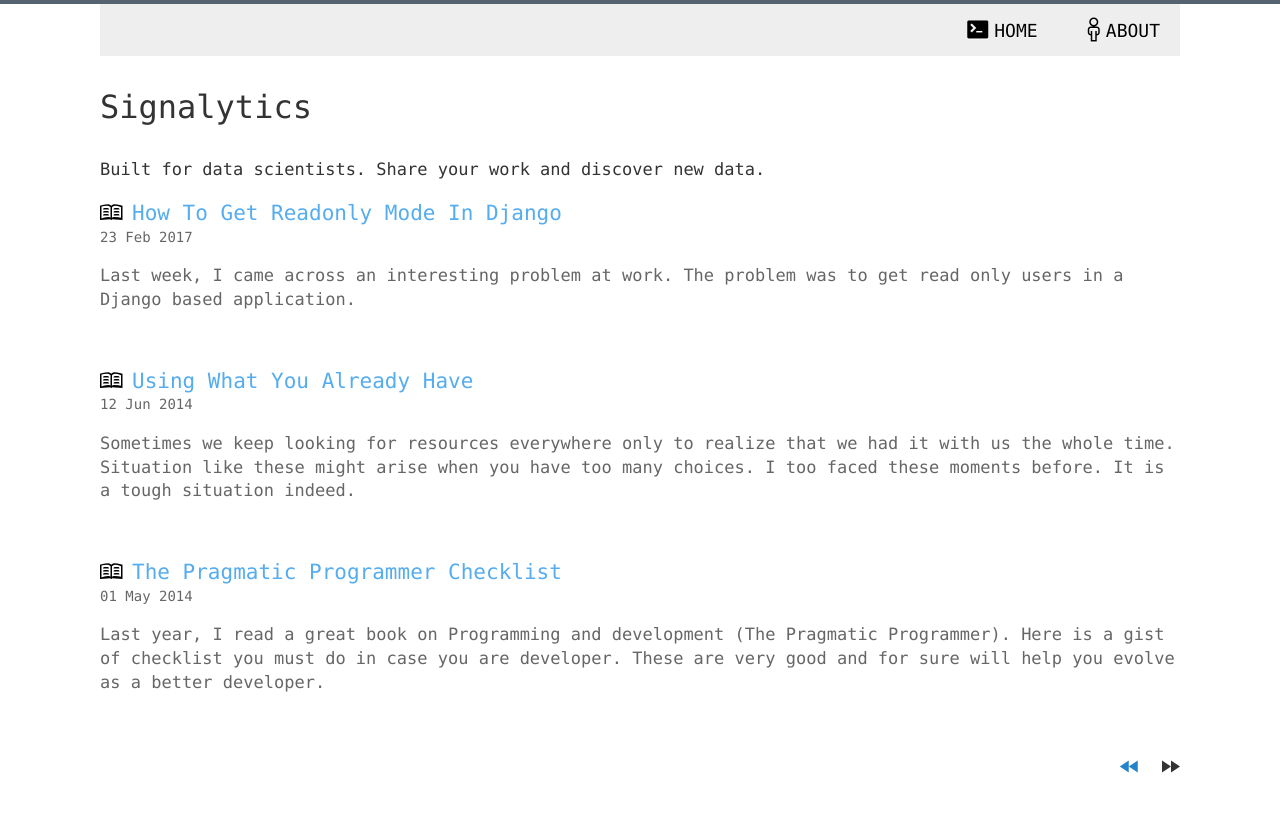
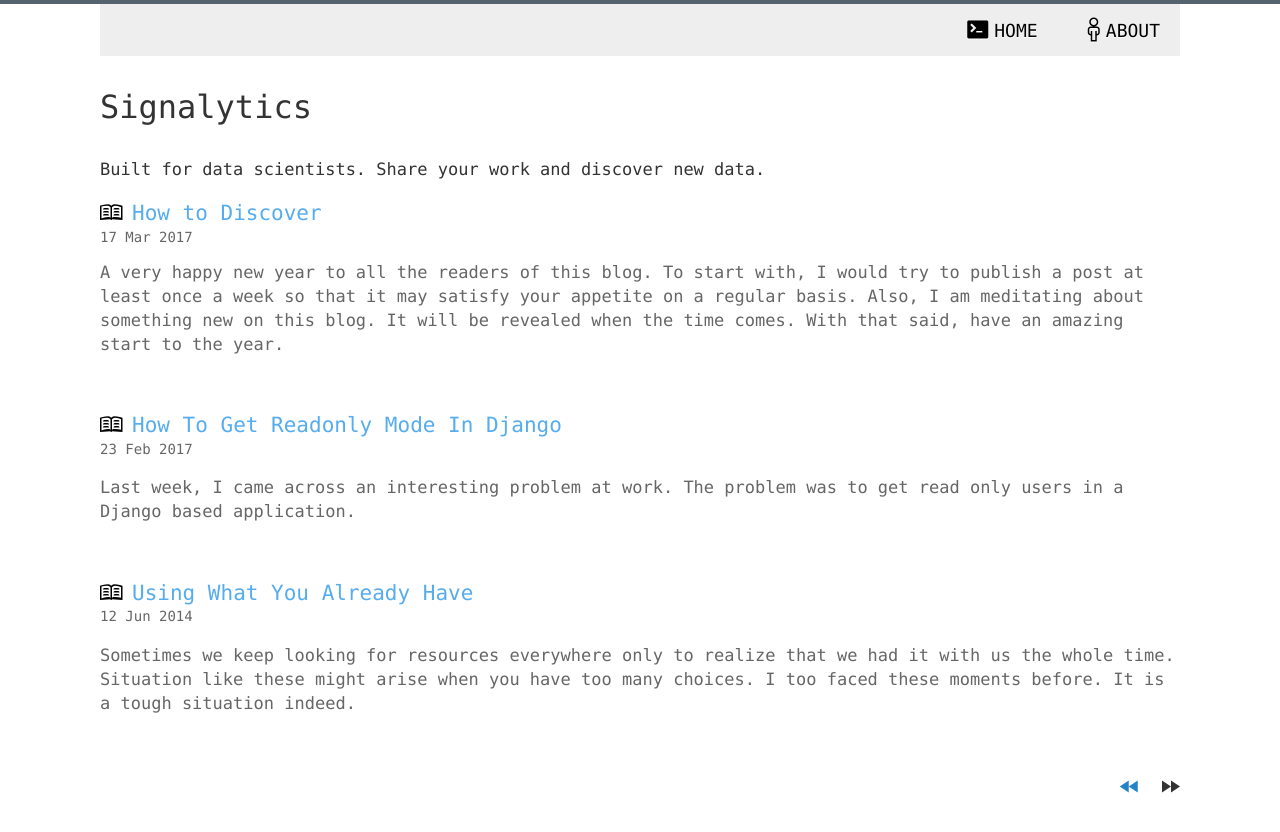
Before and after one commit to signalytics/signalytics.github.io, a Jekyll site: the page built from index.html, in a window 1280 px wide. Shown: the top 832 px of the page. Built offline with Jekyll 4.4.1, drawn with Linux system fonts in a browser that asks for light colours; the list of posts is cut into pages by our own code.

Commit message:
hello world

```diff
--- a/_posts/2017-03-17-discover-new-data.html
+++ b/_posts/2017-03-17-discover-new-data.html
@@ -4,8 +4,8 @@ layout: "post"
 permalink: "/2014/01/happy-new-year-2014.html"
 uuid: "110029272507522038"
 guid: "tag:blogger.com,1999:blog-8151684071475042498.post-110029272507522038"
-date: "2014-01-01 13:22:00"
-updated: "2014-01-01 13:22:18"
+date: "2017-03-17 13:22:00"
+updated: "2017-03-17 13:22:18"
 description:
 blogger:
     siteid: "8151684071475042498"
```
